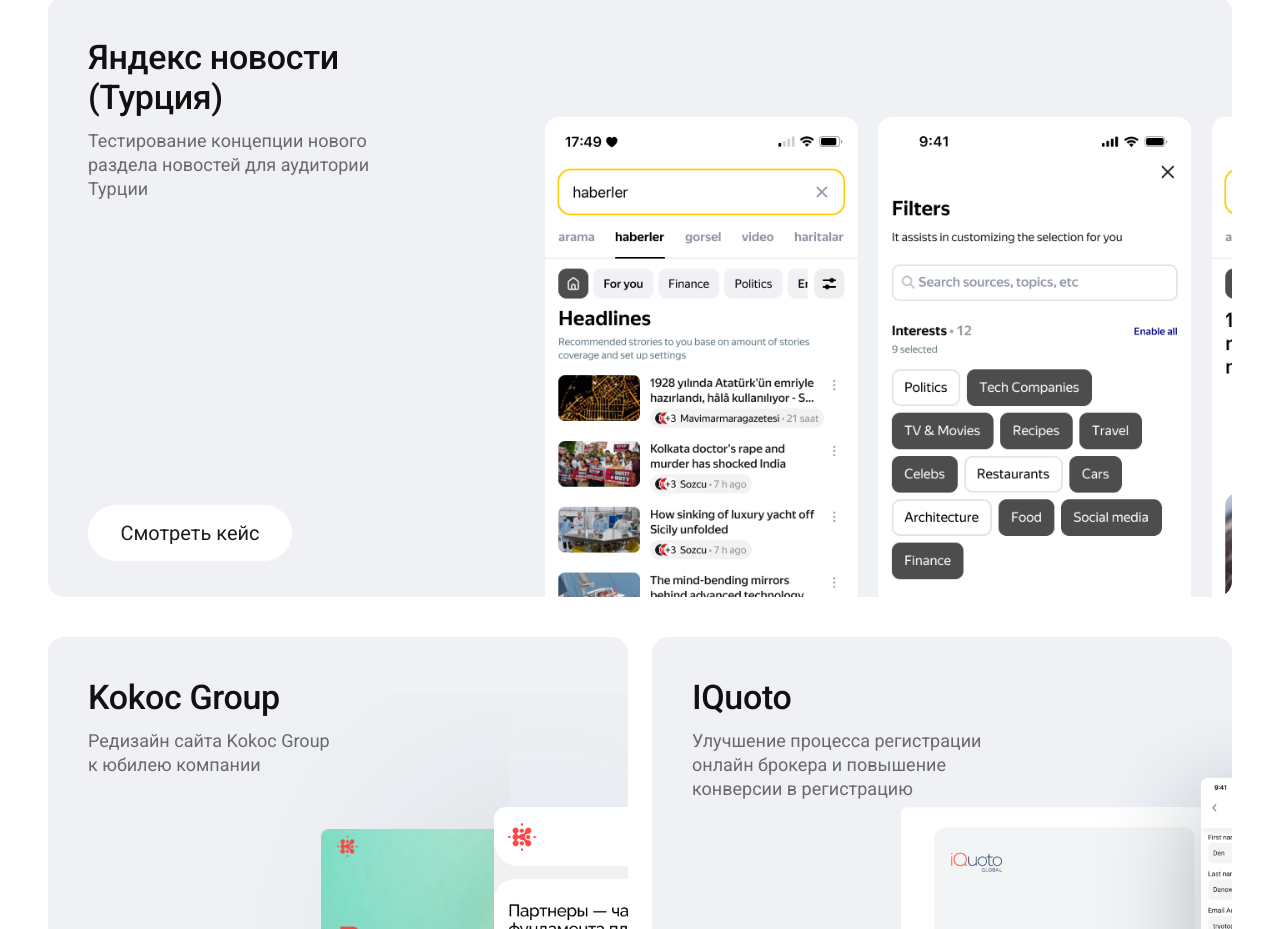
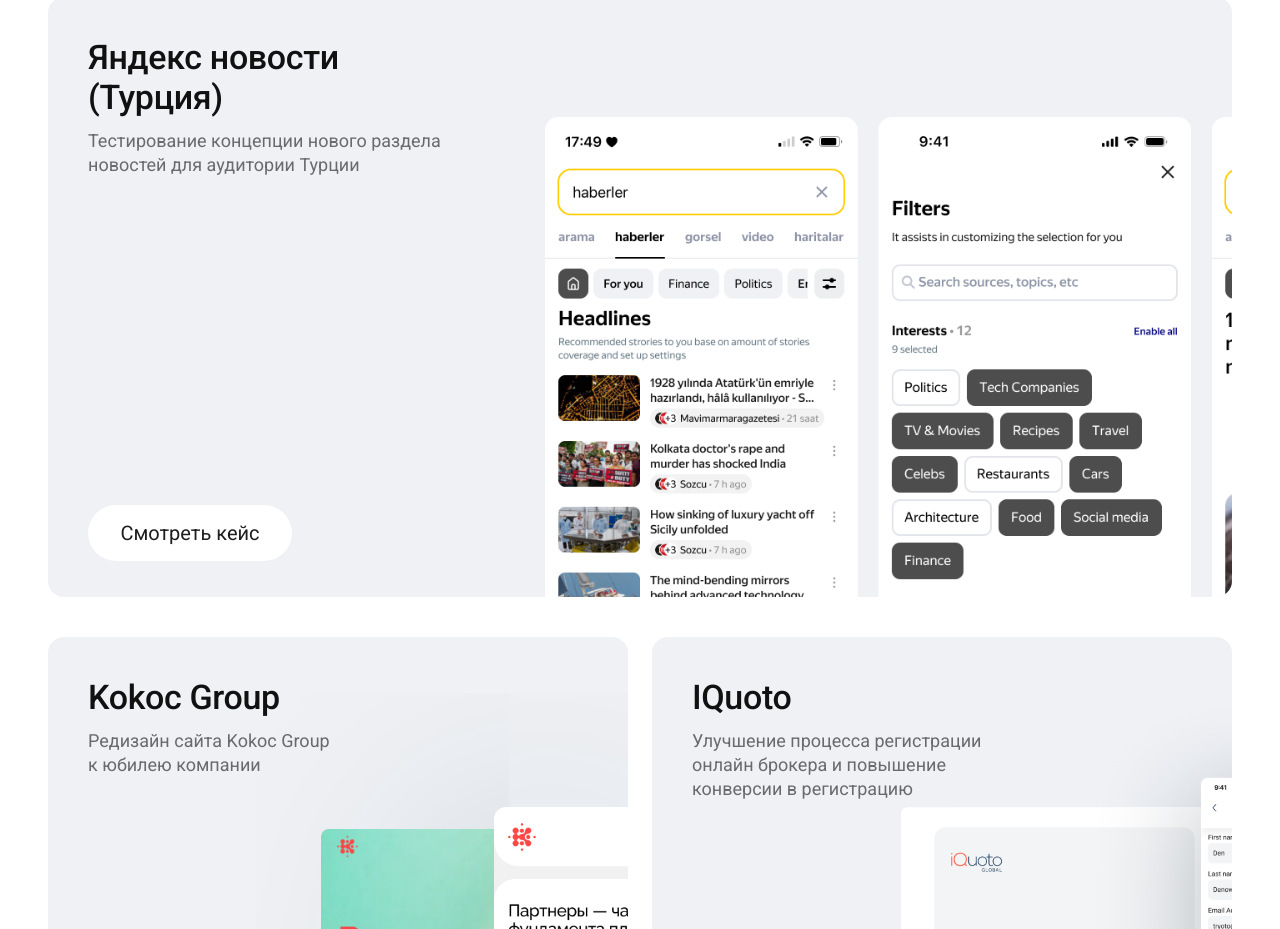
Before and after one commit to vberestova95-alt/portfolio-codex, a React (Vite) app: page / in a window 1280 px wide. Shown: the part 1340-2269 px from the top of the page. Built offline with nearby package versions, Linux system fonts and the light colour scheme.

Commit message:
Fix case card text wrapping and refresh production build

```diff
--- a/src/styles/global.css
+++ b/src/styles/global.css
@@ -580,6 +580,8 @@
   line-height: normal;
   font-weight: 700;
   letter-spacing: -0.01em;
+  overflow-wrap: anywhere;
+  text-wrap: balance;
 }
 
 .case-card-wide .case-copy h2,
@@ -596,10 +598,13 @@
   line-height: 1.35;
   color: var(--text-muted);
   max-width: 100%;
+  overflow-wrap: anywhere;
+  text-wrap: pretty;
 }
 
 .case-description-list p {
   margin: 0;
+  overflow-wrap: anywhere;
 }
 
 .case-dark .case-copy {
@@ -762,20 +767,31 @@
   height: auto;
 }
 
+.case-card-featured .case-copy {
+  width: min(544px, calc(36.6% - 28px));
+}
+
+.case-card-wide .case-copy {
+  width: min(544px, calc(36.5% - 28px));
+}
+
+.case-card-kokoc .case-copy,
 .case-card-iquoto .case-copy {
-  width: min(577px, calc(100% - 104px));
+  width: min(324px, calc(100% - 104px));
 }
 
 .case-card-kokoc .case-description {
-  width: 370px;
+  width: auto;
+  max-width: 100%;
 }
 
 .case-card-wide .case-description {
-  max-width: 388px;
+  max-width: 100%;
 }
 
 .case-card-iquoto .case-description {
-  width: 482px;
+  width: auto;
+  max-width: 100%;
 }
 
 .case-visual-iquoto {
```
Also changed, not shown: 12 other files (tests, documents, lock files or other folders).
